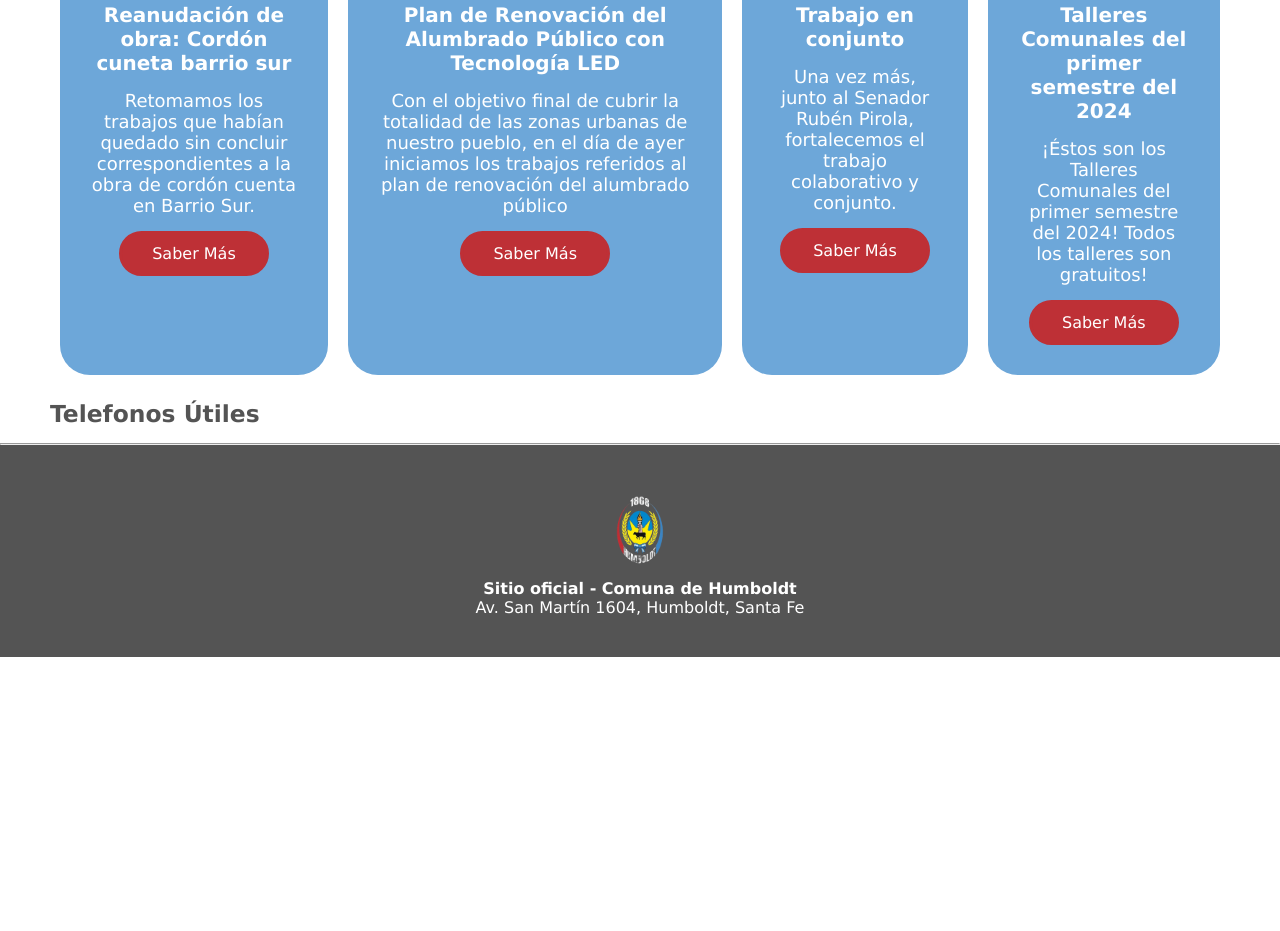
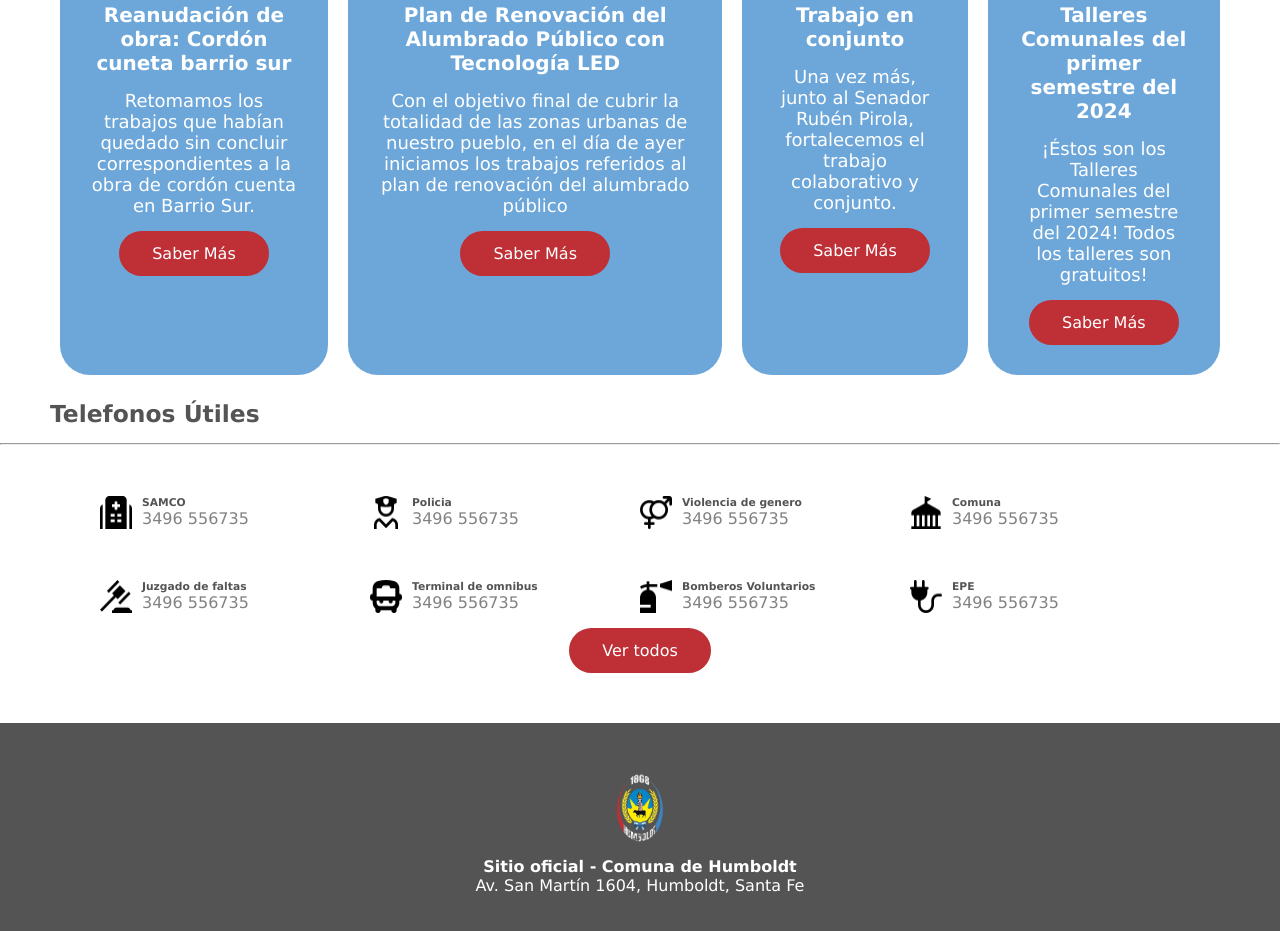
Before and after one commit to MacsiGamboni/comunaprueba1, a plain HTML site: page index.html in a window 1280 px wide. Shown: the part 806-1737 px from the top of the page. Before the commit the page ends 1463 px from the top, so only its background shows below. Drawn offline with Linux system fonts and the light colour scheme.

Commit message:
Add files via upload

```diff
--- a/index.css
+++ b/index.css
@@ -172,11 +172,22 @@ header{
     padding-bottom: 50px;
 
 }
+.boton-saber-mas-telefonos-responsive{
+    color: #545454;
+    text-decoration: none;
+    font-family: "LeagueSpartan";
+    padding: 0 10px;
+    transition: 0.4s;
+}
+.boton-telefonos-responsive{
+    text-align: center;
+    display: none;
+
+}
 /* footer */
 footer{
     background: #545454;
     height: 100;
-
     padding-top: 40px;
     color: white;
 }
@@ -229,4 +240,19 @@ footer{
     #destacados p{
         display: none;
     }
+    /* telefonos */
+    .I-T{
+        display: none;
+    }
+    .boton-telefonos{
+        display: none;
+    }
+    .boton-telefonos-responsive{
+        display: flex;
+
+    }
+    .titulo_destacados{
+        display: flex;
+        flex-direction: column;
+    }
 }
--- a/index.html
+++ b/index.html
@@ -65,8 +65,78 @@
     </section>
     <div class="titulo_destacados">
         <h3>Telefonos Útiles</h3>
+        <div class="boton-telefonos-responsive">
+            <a href="telefonos.html" class="boton-saber-mas-telefonos-responsive">Ver todos</a>
+        </div>
     </div>
     <hr>
+
+    <section id="telefonos">
+        <div class="contenido-telefonos">
+            <div class="I-T">
+                <img src="samco.png" alt="">
+               <div>
+                    <h6>SAMCO</h6>
+                    <p>3496 556735</p>
+               </div>
+            </div>
+            <div class="I-T">
+                <img src="policia.png" alt="">
+                <div>
+                    <h6>Policia</h6>
+                    <p>3496 556735</p>
+                </div>
+            </div >
+            <div class="I-T">
+                <img src="violencia_genero.png" alt="">
+                <div>
+                    <h6>Violencia de genero</h6>
+                    <p>3496 556735</p>
+                </div>
+            </div>
+            <div class="I-T">
+                <img src="comuna.png" alt="">
+                <div>
+                    <h6>Comuna</h6>
+                    <p>3496 556735</p>
+                </div>
+            </div>
+
+        </div>
+        <div class="contenido-telefonos">
+            <div class="I-T">
+                <img src="juzgado.png" alt="">
+                <div>
+                    <h6>Juzgado de faltas</h6>
+                    <p>3496 556735</p>
+                </div>
+            </div>
+            <div class="I-T">
+                <img src="terminal.png" alt="">
+                <div>
+                    <h6>Terminal de omnibus</h6>
+                    <p>3496 556735</p>
+                </div>
+            </div>
+            <div class="I-T">
+                <img src="bombero.png" alt="">
+                <div>
+                    <h6>Bomberos Voluntarios</h6>
+                    <p>3496 556735</p>
+                </div>
+            </div>
+            <div class="I-T">
+                <img src="epe.png" alt="">
+                <div>
+                    <h6>EPE</h6>
+                    <p>3496 556735</p>
+                </div>
+            </div>
+        </div>
+        <div class="boton-telefonos">
+            <a href="telefonos.html" class="boton-saber-mas-telefonos">Ver todos</a>
+        </div>
+    </section>
 
     <section id="FOOTER">
         <footer>
--- a/telefonos.css
+++ b/telefonos.css
@@ -6,7 +6,7 @@
 }
 @font-face {
     font-family: "LeagueSpartan";
-    src: url(font/LeagueSpartan-VariableFont_wght.ttf);
+    src: url(LeagueSpartan-VariableFont_wght.ttf);
 }
 
 /* header */
```
Also changed, not shown: telefonos.html (+1 -1 lines), bombero.png (added), comuna.png (added), epe.png (added), hospital.png (added), juzgado.png (added), policia.png (added), samco.png (added), terminal.png (added), violencia_genero.png (added).
